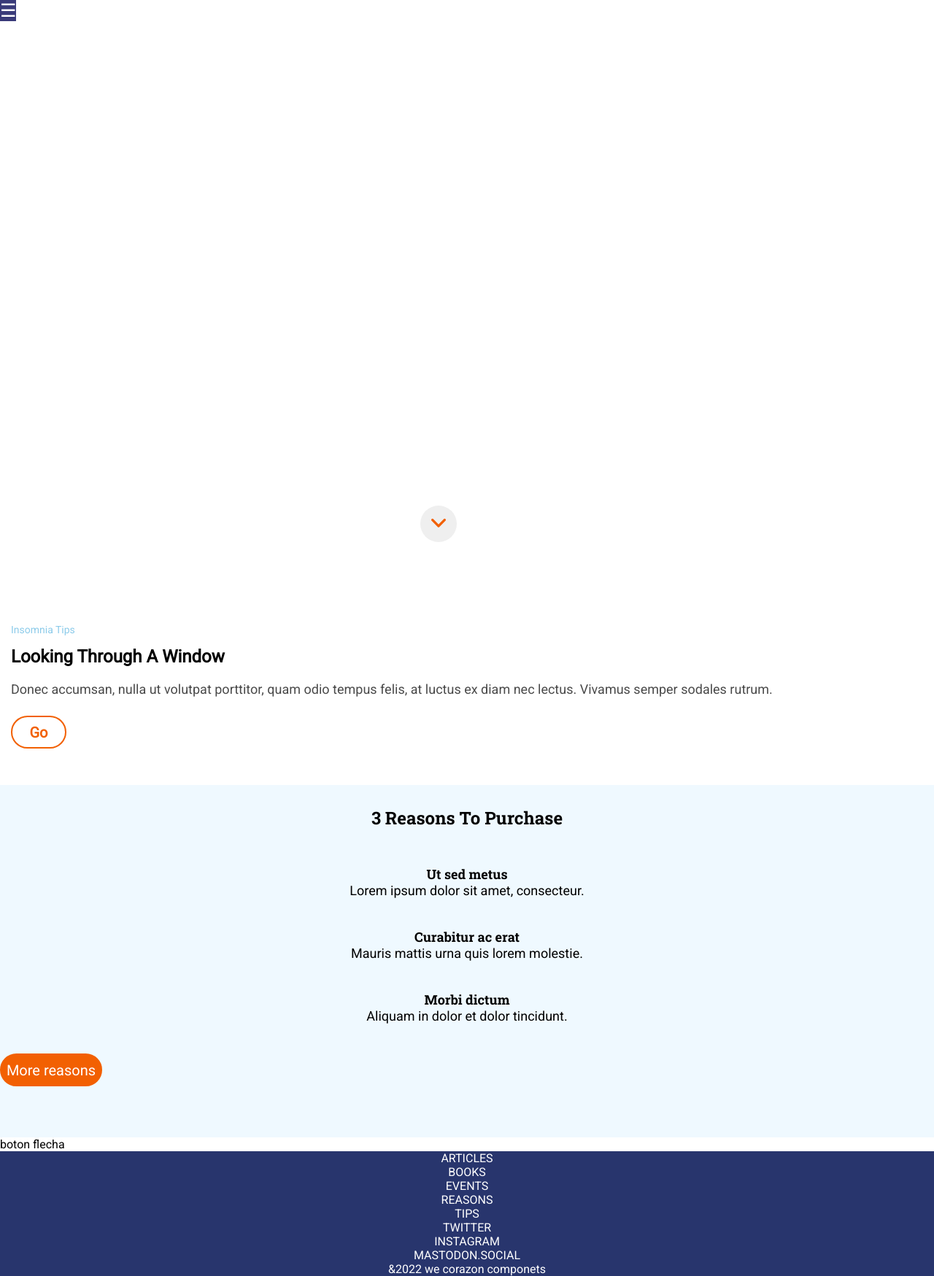
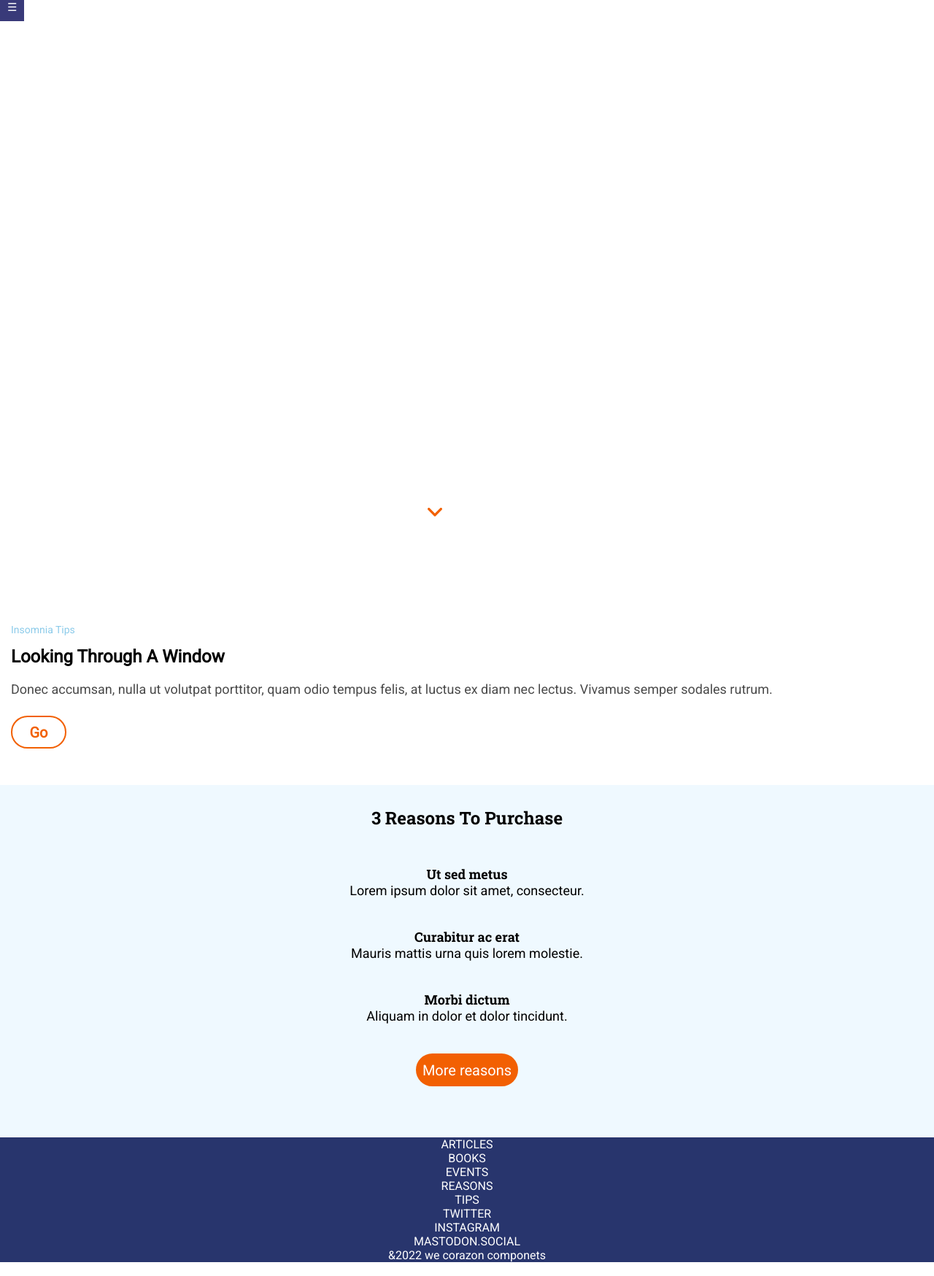
Before and after one commit to Adalab/modulo-1-evaluacion-final-estherbg85, a website built with Vite: page src/index.html in a window 1280 px wide. Shown: the whole page at 73% size. Built offline with nearby package versions, Linux system fonts and the light colour scheme; files whose address does not match are found by name.

Commit message:
programar

```diff
--- a/src/index.html
+++ b/src/index.html
@@ -24,6 +24,7 @@
       <input class="menu" type="checkbox" id="menu" />
       <h1 class="title">ANONYMOUS PROXY</h1>
       <h3>In hac habitasse platea dictumst.</h3>
+      <a href="#section-3">
         <button class="down">
           <img
             class="direction-down"
@@ -31,6 +32,7 @@
             alt="flecha hacia abajo"
           />
         </button>
+      </a>
     </header>
     <main class="main">
       <section class="container">
@@ -43,9 +45,10 @@
         <button class="go">Go</button>
       </section>
 
-      <section class="articles">
+      <section class="articles" id="section-3">
         <h1>3 Reasons To Purchase</h1>
 
+        <section class="all-article">
           <article class="article">
             <h2 class="article__title">Ut sed metus</h2>
             <p class="article__text">Lorem ipsum dolor sit amet, consecteur.</p>
@@ -60,11 +63,10 @@
             <h2 class="article__title">Morbi dictum</h2>
             <p class="article__text">Aliquam in dolor et dolor tincidunt.</p>
           </article>
-
-        <button class="more-reasons">More reasons</button>
         </section>
 
-      boton flecha
+        <button class="reasons">More reasons</button>
+      </section>
     </main>
     <footer class="footer">
       <ul class="links">
--- a/src/scss/main.scss
+++ b/src/scss/main.scss
@@ -8,6 +8,9 @@
     font-family: "Roboto", sans-serif;
     font-weight: 400;
     font-style: normal;
+}
+label.menu {
+    background-size: 20px;
 }
 .header {
     align-items: center;
@@ -20,7 +23,6 @@
 
 }
 .header h3 {
-
     font-family: "roboto regular" serif;
     font-weight: 400;
     font-style: normal;
@@ -29,9 +31,10 @@
     padding-bottom: 35px;
 }
 .menu a {
+    padding: 10px;
     background-color: rgb(57, 58, 121);
     color: white;
-    font-size: 25px;
+    font-size: 15px;
     text-decoration: none;
 
 }
@@ -55,10 +58,11 @@ padding-bottom: 40px;
 .down {
     position: relative;
     left: 45%;
-   height: 50px;
-   width: 50px;
+    height: 40px;
+    width: 40px;
     border-radius: 50%;
     border: white;
+    background-color: white;
 
 }
 .container {
@@ -80,7 +84,12 @@ padding-bottom: 15px;
     padding-bottom: 26px;
     color: #4a4a4a;
 }
+.go:hover {
+    background-color: #56aee9;
+    transform: scale(1.3);
+}
 .go {
+    transition: background-color 0.8s ease, transform 0.8s ease;
     font-family: "Roboto", serif;
     font-weight: 500;
     font-style: normal;
@@ -95,7 +104,6 @@ padding-bottom: 15px;
     margin-bottom: 35px;
 }
 .articles {
-    display: grid;
     text-align: center;
     background-color:  #eff9ff;
     padding-top: 29px;
@@ -109,7 +117,7 @@ padding-bottom: 15px;
     padding-bottom: 49px;
 }
 
-.article {
+.all-article {
     display: grid;
 
 }
@@ -127,7 +135,7 @@ padding-bottom: 15px;
    padding-inline: 70px;
    padding-bottom: 41px;
 }
-.more-reasons {
+.reasons {
     font-family: "Roboto", serif;
     font-weight: 500;
     font-style: normal;
@@ -135,7 +143,6 @@ padding-bottom: 15px;
     font-size: 20px;
     height: 45px;
     width: 140px;
-
     color: white;
     background-color: #f26002;
     border: solid #f26002;
@@ -145,3 +152,12 @@ padding-bottom: 15px;
     color: white;
     text-align: center;
 }
+.up {
+    position: relative;
+    top: -20px;
+    height: 40px;
+    width: 40px;
+    border-radius: 50%;
+    border: white;
+    background-color: white;
+}
```
Lines whose indentation alone changed are shown as unchanged.
